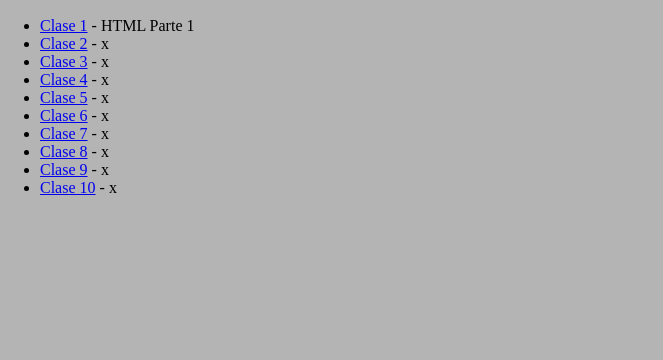
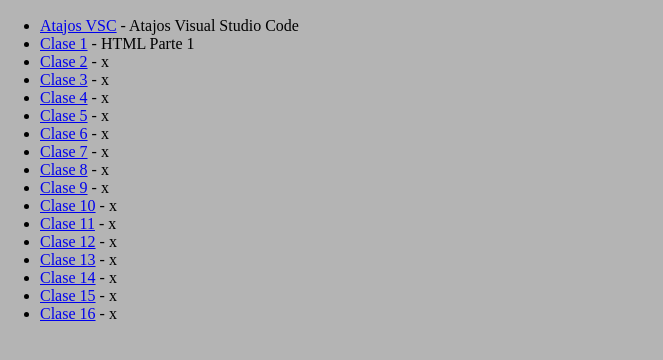
Before and after one commit to JhovanyArias/PruebasCurso, a plain HTML site: page index.html in a window 1280 px wide. Shown: the part 298-658 px from the top of the page, without its empty margins (0-663 px from the left). Drawn offline with Linux system fonts and the light colour scheme; files that its build step writes are made by us from their sources.

Commit message:
Se modifica styles y Clase1 - se agrega atajos.html

```diff
--- a/index.html
+++ b/index.html
@@ -17,6 +17,7 @@
             <nav>
                 <h2>Clases:</h2>
                 <ul>
+                    <li><a href="Atajos.html">Atajos VSC</a><a> - Atajos Visual Studio Code</a></li>
                     <li><a href="Clase1.html">Clase 1</a><a> - HTML Parte 1</a></li>
                     <li><a href="Clase2.html">Clase 2</a><a> - x</a></li>
                     <li><a href="Clase3.html">Clase 3</a><a> - x</a></li>
@@ -27,6 +28,12 @@
                     <li><a href="Clase8.html">Clase 8</a><a> - x</a></li>
                     <li><a href="Clase9.html">Clase 9</a><a> - x</a></li>
                     <li><a href="Clase10.html">Clase 10</a><a> - x</a></li>
+                    <li><a href="Clase11.html">Clase 11</a><a> - x</a></li>
+                    <li><a href="Clase12.html">Clase 12</a><a> - x</a></li>
+                    <li><a href="Clase13.html">Clase 13</a><a> - x</a></li>
+                    <li><a href="Clase14.html">Clase 14</a><a> - x</a></li>
+                    <li><a href="Clase15.html">Clase 15</a><a> - x</a></li>
+                    <li><a href="Clase16.html">Clase 16</a><a> - x</a></li>
                 </ul>
             </nav>
         </header>
```
Also changed, not shown: Clase1.html (+2 -2 lines), Atajos.html (added), styles/style.css (renamed from style.css).
